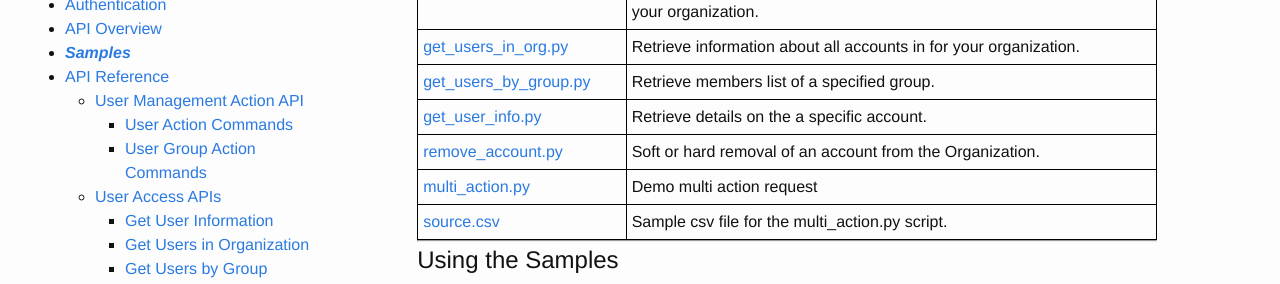
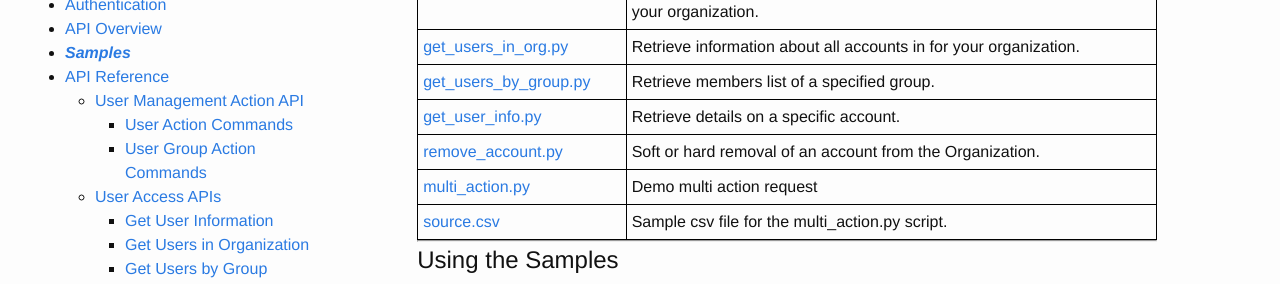
Before and after one commit to adobe-apiplatform/umapi-documentation, a Jekyll site: the page built from docs/en/samples/index.md, in a window 1280 px wide and 900 px high, scrolled down 563 px. Shown: the part 152-436 px from the top of the window. Built offline with Jekyll 4.4.1, drawn with Linux system fonts in a browser that asks for light colours.

Commit message:
Update docs/en/samples/index.md
Co-authored-by: Lea Savage <leasavage@gmail.com>

```diff
--- a/docs/en/samples/index.md
+++ b/docs/en/samples/index.md
@@ -26,7 +26,7 @@ A Postman collection is also available at the bottom of the page.
 | [get_groups_and_profiles.py]({{ site.github_url }}/blob/master/samples/get_groups_and_profiles.py) | Retrieve information about user-groups and product profiles defined for your organization. |
 | [get_users_in_org.py]({{ site.github_url }}/blob/master/samples/get_users_in_org.py) | Retrieve information about all accounts in for your organization. |
 | [get_users_by_group.py]({{ site.github_url }}/blob/master/samples/get_users_by_group.py) | Retrieve members list of a specified group. |
-| [get_user_info.py]({{ site.github_url }}/blob/master/samples/get_user_info.py) | Retrieve details on the a specific account.|
+| [get_user_info.py]({{ site.github_url }}/blob/master/samples/get_user_info.py) | Retrieve details on a specific account.|
 | [remove_account.py]({{ site.github_url }}/blob/master/samples/RemoveFromOrg.py) | Soft or hard removal of an account from the Organization. |
 | [multi_action.py]({{ site.github_url }}/blob/master/samples/UserMultipleOperations.py) | Demo multi action request |
 | [source.csv]({{ site.github_url }}/blob/master/samples/UserMultipleOperations.py) | Sample csv file for the multi_action.py script. |
```
